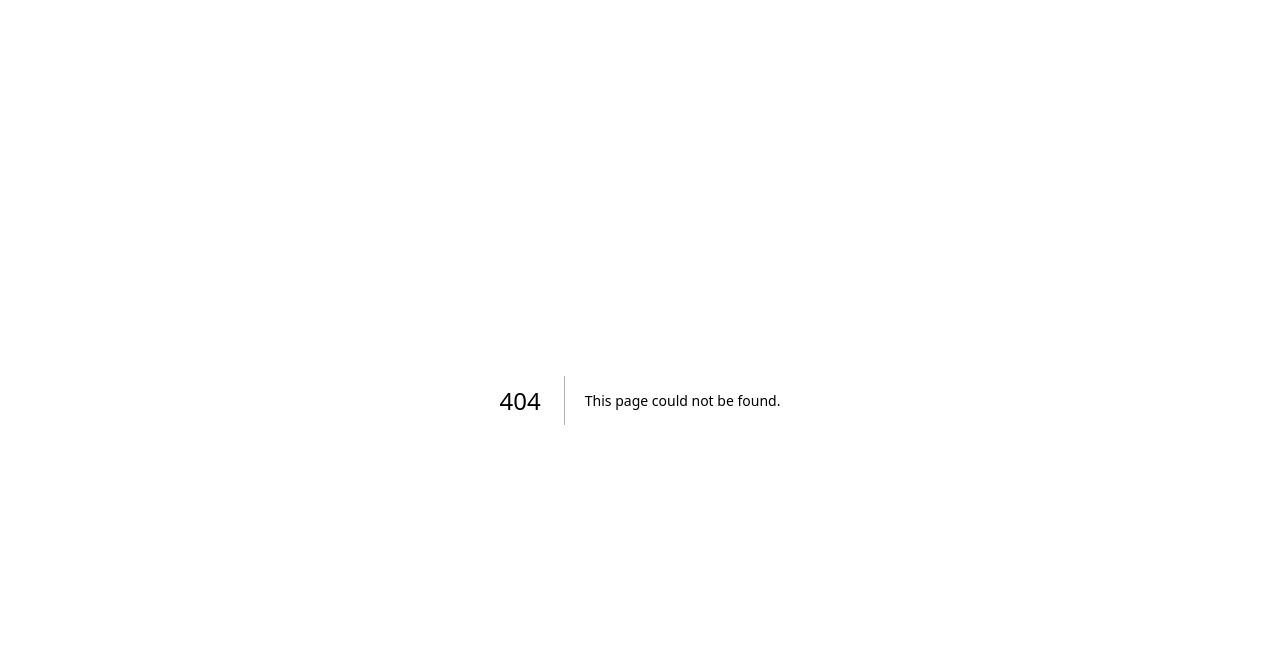
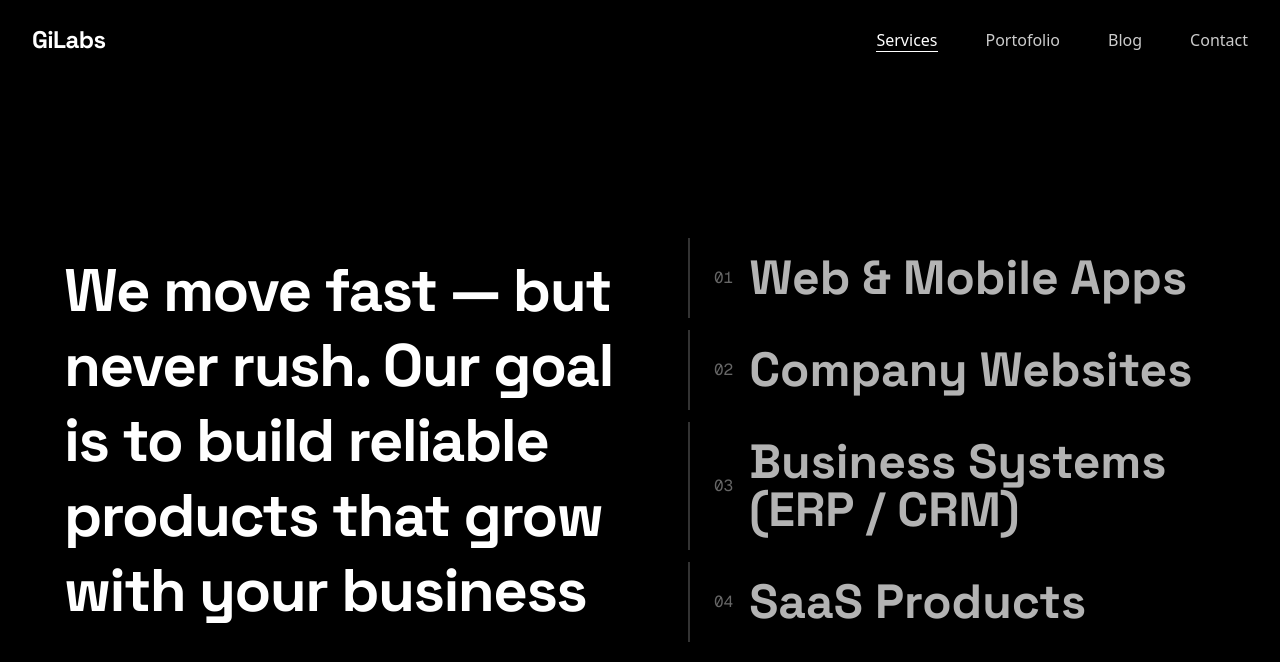
Before and after one commit to Gilabs-Studio/gilabs-company-profile, a Next.js app in the folder apps/frontend/: page /service in a window 1280 px wide. Before the commit this address had no page. Shown: the top 662 px of the page. Built offline with nearby package versions, Linux system fonts and the light colour scheme.

Commit message:
feat(services): implement ServicePage with components for service overview, hero section, and call-to-action; update Header for navigation and add service data structure

```diff
--- /dev/null
+++ b/apps/frontend/src/app/service/page.tsx
@@ -0,0 +1,15 @@
+"use client";
+
+import { Header } from "@/components/ui/Header";
+import { ServiceOverview } from "@/features/services/components/ServiceOverview";
+
+export default function ServicePage() {
+  return (
+    <>
+      <Header />
+      <main className="relative bg-black">
+        <ServiceOverview />
+      </main>
+    </>
+  );
+}
--- a/apps/frontend/src/components/ui/Header.tsx
+++ b/apps/frontend/src/components/ui/Header.tsx
@@ -1,11 +1,12 @@
 "use client";
 
 import { useState, useEffect } from "react";
+import { usePathname } from "next/navigation";
 import { cn } from "@/lib/utils";
 import Link from "next/link";
 
 const navigationItems = [
-  { label: "Services", href: "#services" },
+  { label: "Services", href: "/service" },
   { label: "Portofolio", href: "#portofolio" },
   { label: "Blog", href: "#blog" },
   { label: "Contact", href: "#contact" },
@@ -14,6 +15,7 @@ const navigationItems = [
 export function Header() {
   const [isScrolled, setIsScrolled] = useState(false);
   const [isMobileMenuOpen, setIsMobileMenuOpen] = useState(false);
+  const pathname = usePathname();
 
   useEffect(() => {
     const handleScroll = () => {
@@ -25,11 +27,17 @@ export function Header() {
   }, []);
 
   const handleNavClick = (e: React.MouseEvent<HTMLAnchorElement>, href: string) => {
-    e.preventDefault();
     setIsMobileMenuOpen(false);
 
-    // Smooth scroll to section
+    // If it's a route (starts with /), let Next.js handle it
+    if (href.startsWith("/")) {
+      // Don't prevent default, let Next.js Link handle navigation
+      return;
+    }
+
+    // Smooth scroll to section (for hash links)
     if (href.startsWith("#")) {
+      e.preventDefault();
       const targetId = href.slice(1);
       const element = document.getElementById(targetId);
       if (element) {
@@ -74,17 +82,30 @@ export function Header() {
 
           {/* Desktop Navigation */}
           <div className="hidden md:flex items-center gap-8 lg:gap-12">
-            {navigationItems.map((item) => (
+            {navigationItems.map((item) => {
+              const isActive = pathname === item.href || (item.href.startsWith("#") && pathname === "/");
+              return (
                 <Link
                   key={item.href}
                   href={item.href}
                   onClick={(e) => handleNavClick(e, item.href)}
-                className="text-sm lg:text-base font-normal text-white/80 hover:text-white transition-colors relative group"
+                  className={cn(
+                    "text-sm lg:text-base font-normal transition-colors relative group",
+                    isActive
+                      ? "text-white"
+                      : "text-white/80 hover:text-white"
+                  )}
                 >
                   {item.label}
-                <span className="absolute bottom-0 left-0 w-0 h-px bg-white transition-all duration-300 group-hover:w-full" />
+                  <span
+                    className={cn(
+                      "absolute bottom-0 left-0 h-px bg-white transition-all duration-300",
+                      isActive ? "w-full" : "w-0 group-hover:w-full"
+                    )}
+                  />
                 </Link>
-            ))}
+              );
+            })}
           </div>
 
           {/* Mobile Menu Button */}
@@ -126,16 +147,24 @@ export function Header() {
           )}
         >
           <div className="py-4 space-y-4 border-t border-white/10 mt-2">
-            {navigationItems.map((item) => (
+            {navigationItems.map((item) => {
+              const isActive = pathname === item.href || (item.href.startsWith("#") && pathname === "/");
+              return (
                 <Link
                   key={item.href}
                   href={item.href}
                   onClick={(e) => handleNavClick(e, item.href)}
-                className="block text-base font-normal text-white/80 hover:text-white transition-colors py-2"
+                  className={cn(
+                    "block text-base font-normal transition-colors py-2",
+                    isActive
+                      ? "text-white"
+                      : "text-white/80 hover:text-white"
+                  )}
                 >
                   {item.label}
                 </Link>
-            ))}
+              );
+            })}
           </div>
         </div>
       </nav>
--- /dev/null
+++ b/apps/frontend/src/features/services/components/ServiceOverview.tsx
@@ -0,0 +1,76 @@
+"use client";
+
+import { useState } from "react";
+import { cn } from "@/lib/utils";
+
+const serviceList = [
+  "Web & Mobile Apps",
+  "Company Websites",
+  "Business Systems (ERP / CRM)",
+  "SaaS Products",
+];
+
+export function ServiceOverview() {
+  const [hoveredIndex, setHoveredIndex] = useState<number | null>(null);
+
+  return (
+    <section className="min-h-screen flex items-center justify-center bg-black text-white pt-20">
+      <div className="container mx-auto px-4 sm:px-6 lg:px-8 lg:pl-16">
+        <div className="grid grid-cols-1 lg:grid-cols-2 gap-12 lg:gap-16 items-center max-w-8xl">
+          {/* Left: Headline */}
+          <div className="space-y-6 sm:space-y-8">
+            <h1 className="text-2xl sm:text-3xl md:text-4xl lg:text-5xl xl:text-6xl font-bold leading-tight tracking-tight font-display">
+              We move fast — but never rush. Our goal is to build reliable products that grow with your business
+            </h1>
+          </div>
+
+          {/* Right: Service List */}
+          <div className="space-y-2 sm:space-y-3">
+            {serviceList.map((service, index) => (
+              <div
+                key={service}
+                className={cn(
+                  "group relative transition-all duration-300 cursor-pointer",
+                  "border-l-2 border-white/20 pl-6 py-4",
+                  hoveredIndex === index
+                    ? "border-white translate-x-2"
+                    : "hover:border-white/60 hover:translate-x-1"
+                )}
+                onMouseEnter={() => setHoveredIndex(index)}
+                onMouseLeave={() => setHoveredIndex(null)}
+              >
+                <div className="flex items-center gap-4">
+                  <span
+                    className={cn(
+                      "text-sm sm:text-base font-mono text-white/40 transition-all duration-300",
+                      hoveredIndex === index ? "text-white/80" : "group-hover:text-white/60"
+                    )}
+                  >
+                    {String(index + 1).padStart(2, "0")}
+                  </span>
+                  <h3
+                    className={cn(
+                      "text-2xl sm:text-3xl md:text-4xl lg:text-5xl font-bold font-display transition-all duration-300",
+                      hoveredIndex === index
+                        ? "text-white"
+                        : "text-white/70 group-hover:text-white/90"
+                    )}
+                  >
+                    {service}
+                  </h3>
+                </div>
+                {/* Hover indicator line */}
+                <div
+                  className={cn(
+                    "absolute left-0 top-0 bottom-0 w-0.5 bg-white transition-all duration-300",
+                    hoveredIndex === index ? "opacity-100" : "opacity-0 group-hover:opacity-50"
+                  )}
+                />
+              </div>
+            ))}
+          </div>
+        </div>
+      </div>
+    </section>
+  );
+}
--- /dev/null
+++ b/apps/frontend/src/features/services/data/services.ts
@@ -0,0 +1,54 @@
+import { ServicePageData } from "../types";
+
+export const servicesData: ServicePageData = {
+  hero: {
+    headline: "What We Do — and What We Do Fast.",
+    subtext:
+      "We build digital products that actually work.\n\nNo buzzwords, no endless process — just focus, speed, and care for quality.",
+  },
+  sections: [
+    {
+      id: "web-development",
+      heading: "Websites that move fast and feel right.",
+      body: "From landing pages to full-stack platforms, we build web experiences that are clean, fast, and easy to use.\n\nWhether it's your first site or a complex dashboard, we make sure it runs smooth and looks solid on every screen.",
+      microTagline: "→ Frontend, Backend, APIs — all handled by the same flow.",
+    },
+    {
+      id: "mobile-development",
+      heading: "Apps that follow your users anywhere.",
+      body: "We craft cross-platform apps that feel natural and quick to build.\n\nDesigned to perform well, update easily, and grow with your product.\n\nFlutter is our main weapon, speed is our habit.",
+      microTagline: "→ One codebase. Smooth everywhere.",
+    },
+    {
+      id: "ui-ux-design",
+      heading: "Simple, beautiful, and made for humans.",
+      body: "We don't overdesign — we design what matters.\n\nInterfaces that help people do things easily, without thinking too hard.\n\nEvery pixel has a reason, and every flow feels natural.",
+      microTagline: "→ Fast to use. Easy to love.",
+    },
+    {
+      id: "system-integration",
+      heading: "Things that talk to each other.",
+      body: "We connect your tools, databases, and APIs so everything runs together like a single system.\n\nLess manual work, less waiting, more automation.",
+      microTagline: "→ Build once. Connect forever.",
+    },
+    {
+      id: "maintenance-scaling",
+      heading: "We don't disappear after launch.",
+      body: "Need updates? Fixes? A redesign?\n\nWe stay around to keep things running fast and safe — just like when we built it.\n\nThink of us as your tech pit-crew.",
+      microTagline: "→ Keep your product alive and fast.",
+    },
+  ],
+  cta: {
+    heading: "Need something built fast?",
+    subtext:
+      "Tell us what you're working on — we'll figure out how to make it real, quick.\n\nWe don't promise everything, but we do promise speed, care, and good code.",
+    primaryButton: {
+      label: "Start a Project",
+      href: "/contact",
+    },
+    secondaryButton: {
+      label: "Chat with Us",
+      href: "/contact",
+    },
+  },
+};
--- /dev/null
+++ b/apps/frontend/src/features/services/types/index.d.ts
@@ -0,0 +1,26 @@
+export interface ServiceSection {
+  id: string;
+  heading: string;
+  body: string;
+  microTagline: string;
+}
+
+export interface ServicePageData {
+  hero: {
+    headline: string;
+    subtext: string;
+  };
+  sections: ServiceSection[];
+  cta: {
+    heading: string;
+    subtext: string;
+    primaryButton: {
+      label: string;
+      href: string;
+    };
+    secondaryButton: {
+      label: string;
+      href: string;
+    };
+  };
+}
```
Lines whose indentation alone changed are shown as unchanged.
